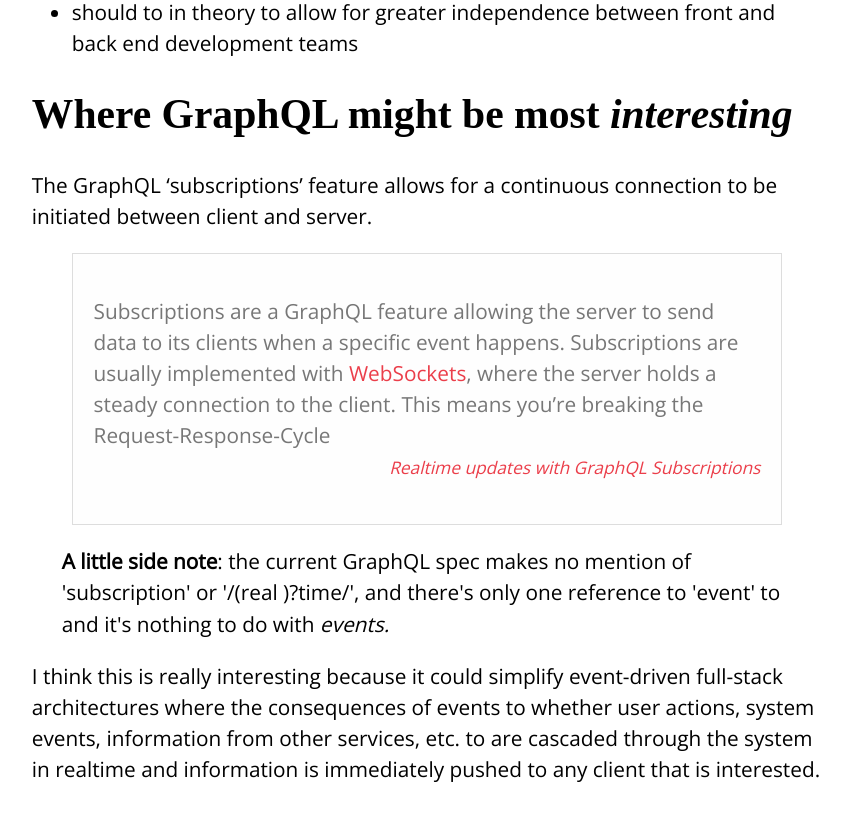
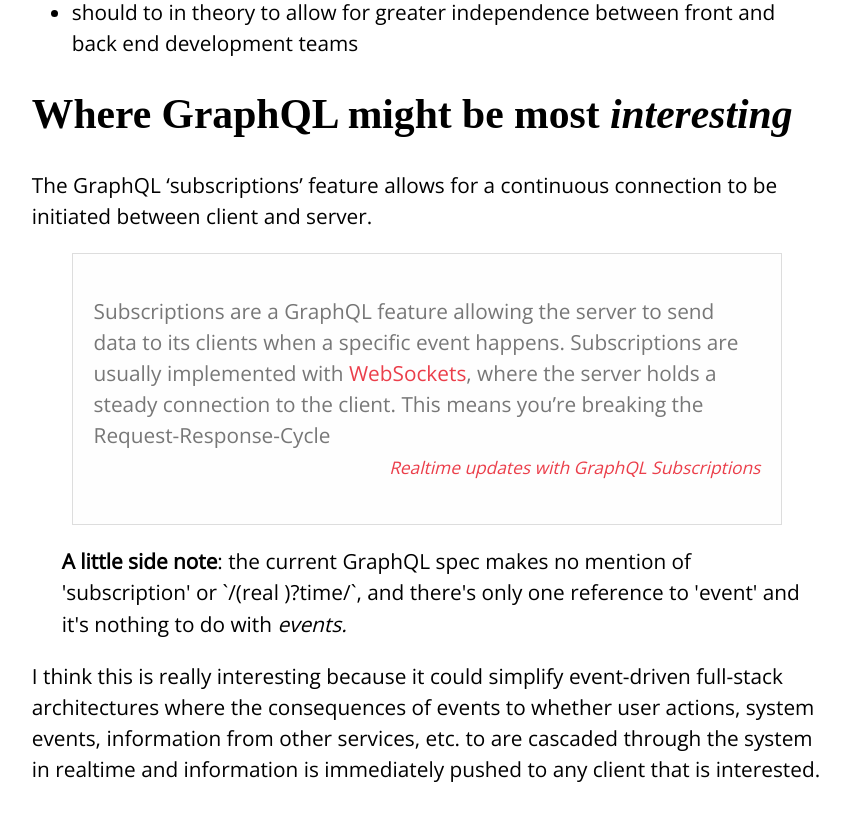
Before and after one commit to gtvj/gtvj.github.io, a Jekyll site: the page built from _posts/2018-01-13-a-brief-introduction-to-graphql.md, in a window 1280 px wide and 900 px high, scrolled down 2389 px. Shown: the top 821 px of the window, without its empty margins (213-1063 px from the left). Built offline with Jekyll 4.4.1, drawn with Linux system fonts in a browser that asks for light colours; some web fonts are replaced.

```diff
--- a/_posts/2018-01-13-a-brief-introduction-to-graphql.md
+++ b/_posts/2018-01-13-a-brief-introduction-to-graphql.md
@@ -44,7 +44,7 @@ The GraphQL 'subscriptions' feature allows for a continuous connection to be ini
 > Subscriptions are a GraphQL feature allowing the server to send data to its clients when a specific event happens. Subscriptions are usually implemented with <a href="https://en.wikipedia.org/wiki/WebSocket" target="_blank" rel="noopener">WebSockets</a>, where the server holds a steady connection to the client. This means you’re breaking the Request-Response-Cycle<cite><a href="https://www.howtographql.com/react-apollo/8-subscriptions/">Realtime updates with GraphQL Subscriptions</a></cite>
 
 <p style="padding-left: 30px;">
-  <strong>A little side note</strong>: the current GraphQL spec makes no mention of 'subscription' or '/(real )?time/', and there's only one reference to 'event' to and it's nothing to do with <em>events.</em>
+  <strong>A little side note</strong>: the current GraphQL spec makes no mention of 'subscription' or `/(real )?time/`, and there's only one reference to 'event' and it's nothing to do with <em>events.</em>
 </p>
 
 I think this is really interesting because it could simplify event-driven full-stack architectures where the consequences of events to whether user actions, system events, information from other services, etc. to are cascaded through the system in realtime and information is immediately pushed to any client that is interested.
```
